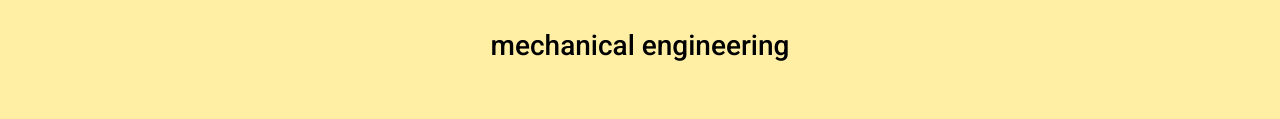
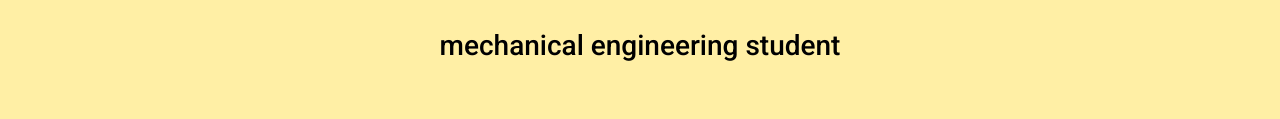
Before and after one commit to danli-lin/danlilin.github.io, a plain HTML site: page index.html in a window 1280 px wide. Shown: the part 208-327 px from the top of the page. Drawn offline with Linux system fonts and the light colour scheme.

Commit message:
Update index.html

```diff
--- a/index.html
+++ b/index.html
@@ -21,7 +21,7 @@
   <main>
     <h1>the <br>
     portfolio</h1>
-    <h2>mechanical engineering</h2>
+    <h2>mechanical engineering student</h2>
 
 
     <section>
```
